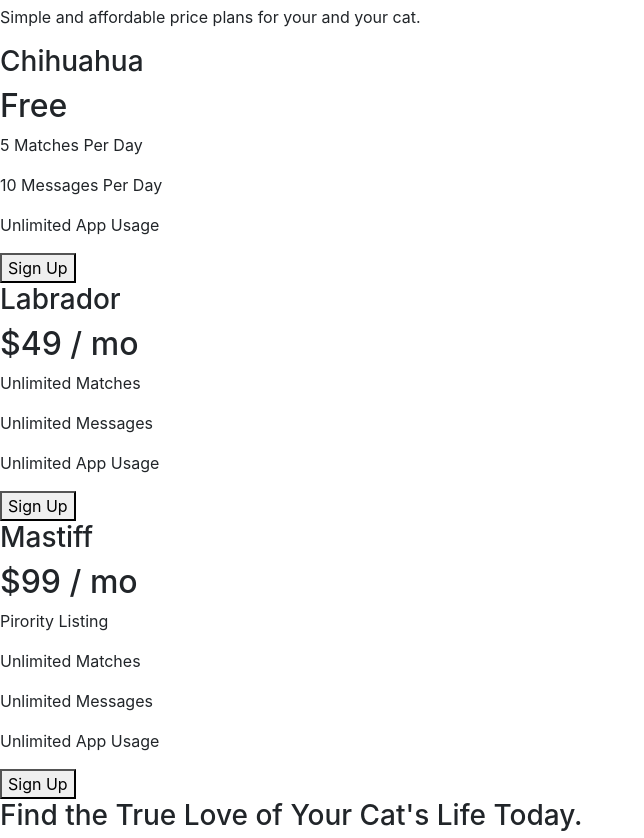
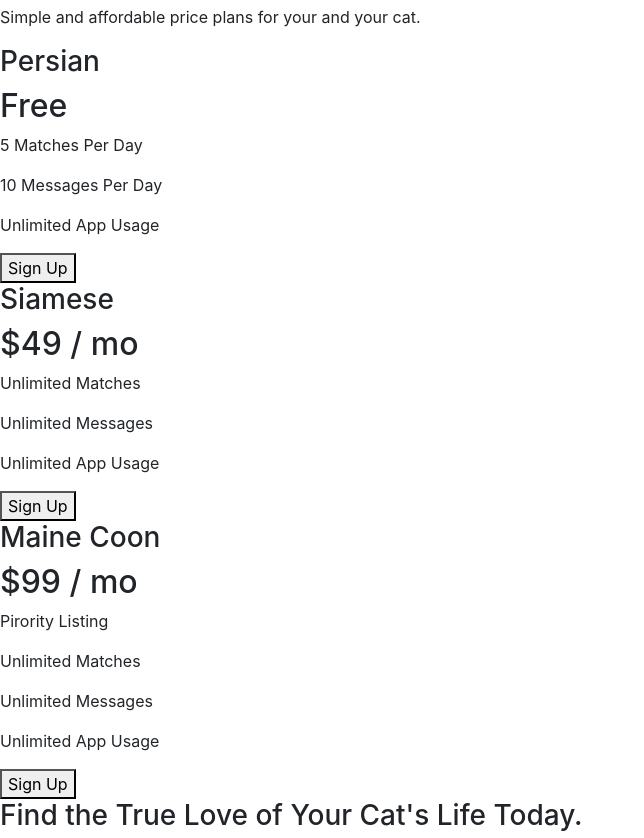
Before and after one commit to muskanrani/TinCat, a plain HTML site: page index.html in a window 1280 px wide. Shown: the part 1284-2122 px from the top of the page, without its empty margins (0-644 px from the left). Drawn offline with nearby package versions, Linux system fonts and the light colour scheme.

Commit message:
cat breeds

```diff
--- a/index.html
+++ b/index.html
@@ -111,7 +111,7 @@
     <p>Simple and affordable price plans for your and your cat.</p>
 
 
-    <h3>Chihuahua</h3>
+    <h3>Persian</h3>
     <h2>Free</h2>
     <p>5 Matches Per Day</p>
     <p>10 Messages Per Day</p>
@@ -119,7 +119,7 @@
     <button type="button">Sign Up</button>
 
 
-    <h3>Labrador</h3>
+    <h3>Siamese</h3>
     <h2>$49 / mo</h2>
     <p>Unlimited Matches</p>
     <p>Unlimited Messages</p>
@@ -127,7 +127,7 @@
     <button type="button">Sign Up</button>
 
 
-    <h3>Mastiff</h3>
+    <h3>Maine Coon</h3>
     <h2>$99 / mo</h2>
     <p>Pirority Listing</p>
     <p>Unlimited Matches</p>
```
